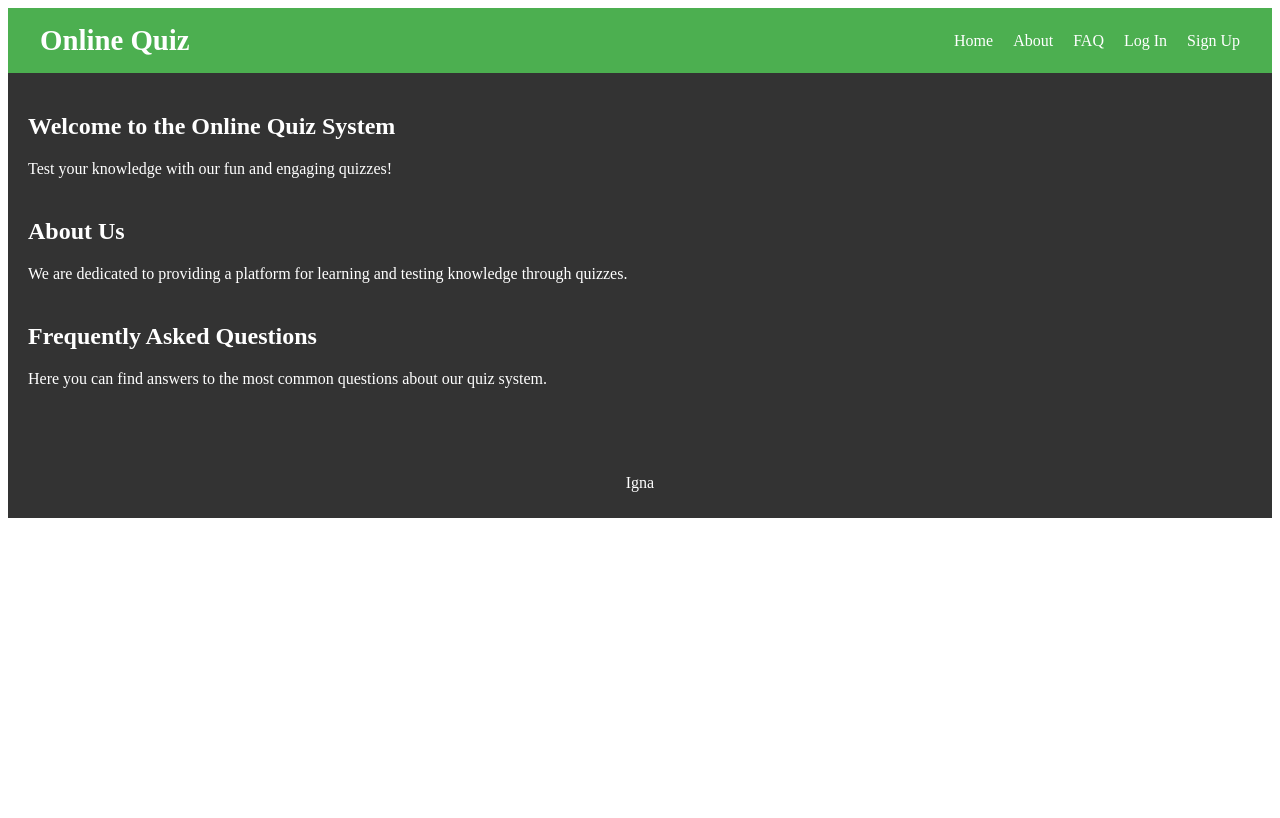
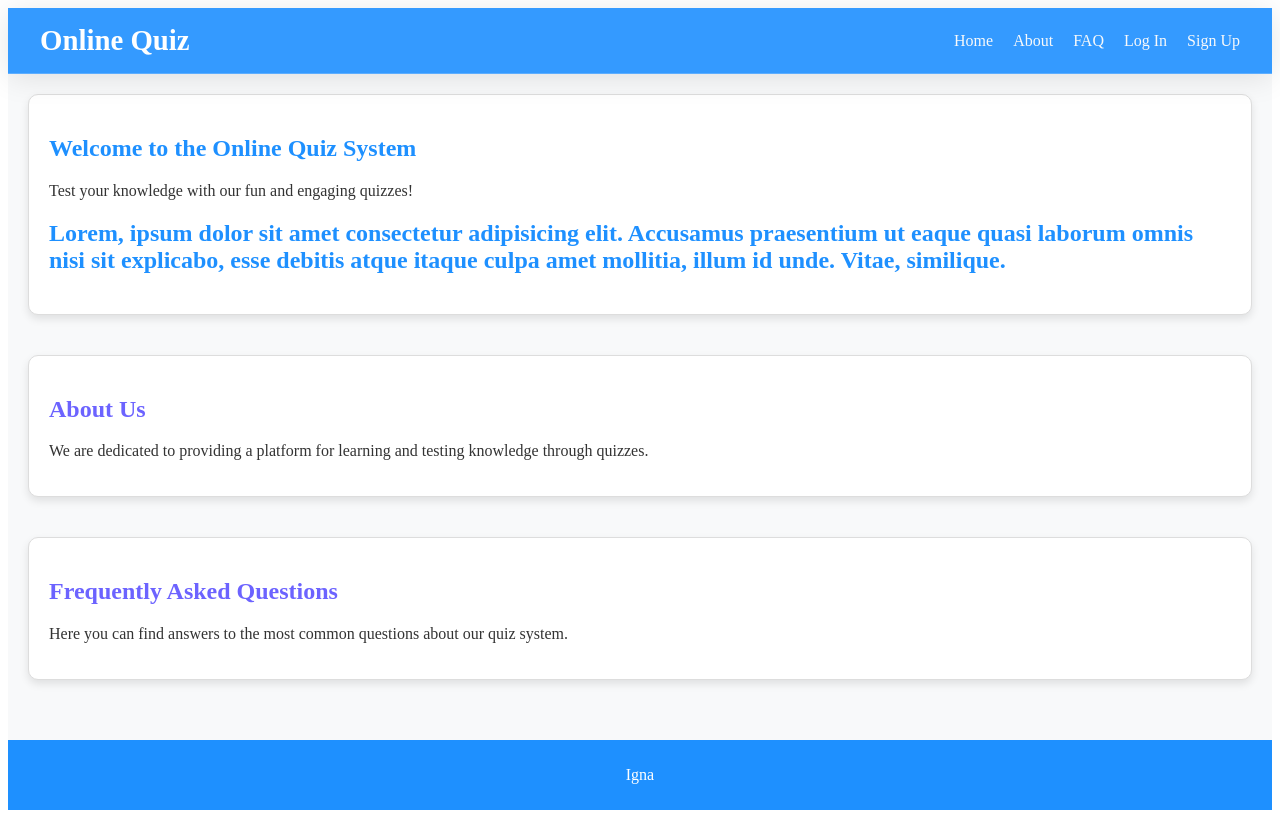
Before and after one commit to kaitoshin2017/online-quiz, a Vue app: page / in a window 1280 px wide. Built offline with nearby package versions, Linux system fonts and the light colour scheme.

Commit message:
7667u756

```diff
--- a/src/views/HomeView.vue
+++ b/src/views/HomeView.vue
@@ -19,6 +19,7 @@
       <section id="home">
         <h1>Welcome to the Online Quiz System</h1>
         <p>Test your knowledge with our fun and engaging quizzes!</p>
+        <h1>Lorem, ipsum dolor sit amet consectetur adipisicing elit. Accusamus praesentium ut eaque quasi laborum omnis nisi sit explicabo, esse debitis atque itaque culpa amet mollitia, illum id unde. Vitae, similique.</h1>
       </section>
 
       <section id="about">
@@ -33,8 +34,7 @@
     </main>
 
     <footer>
-      <p>Igna
-      </p>
+      <p>Igna</p>
     </footer>
   </div>
 </template>
@@ -49,18 +49,22 @@ export default {
 /* Global background and font styles */
 html,
 body {
+  background-color: #f8f9fa; /* Light Gray/White background */
+  font-family: Arial, sans-serif;
+  color: #333;
   margin: 0;
   padding: 0;
-  background-color: #333; /* Gray background */
-  font-family: Arial, sans-serif;
-  color: #333;
 }
 
-/* Header styles */
+/* Header styles - Glassmorphism effect */
 header {
-  background-color: #4caf50;
+  background: rgba(30, 144, 255, 0.9); /* Dodger Blue with slight transparency */
+  backdrop-filter: blur(10px); /* Glass blur effect */
+  -webkit-backdrop-filter: blur(10px); /* For Safari support */
   padding: 1rem 2rem;
   color: white;
+  border-bottom: 1px solid rgba(255, 255, 255, 0.2);
+  box-shadow: 0 4px 30px rgba(0, 0, 0, 0.1); /* Subtle shadow */
 }
 
 /* Flex container for header */
@@ -74,6 +78,7 @@ nav {
 .logo h1 {
   margin: 0;
   font-size: 1.8rem;
+  color: #fff;
 }
 
 /* Navigation styles */
@@ -92,31 +97,47 @@ nav ul li {
 
 nav ul li a {
   text-decoration: none;
-  color: white;
+  color: #f8f9fa;
   font-size: 1rem;
-  transition: color 0.3s;
+  transition: color 0.3s, transform 0.3s;
 }
 
 /* Hover effect for links */
 nav ul li a:hover {
-  color: #ddd;
+  color: #6c63ff; /* Soft Indigo hover effect */
+  transform: scale(1.1);
 }
 
 /* Main content styles */
 main {
   padding: 20px;
-  background-color: #333;
-  color: white;
+  background-color: #f8f9fa;
+  color: #333;
 }
 
-/* Section spacing */
+/* Section styles */
 section {
   margin-bottom: 40px;
+  padding: 20px;
+  background-color: #ffffff;
+  border: 1px solid #ddd;
+  border-radius: 10px;
+  box-shadow: 0 4px 8px rgba(0, 0, 0, 0.1);
+}
+
+/* Home section headline */
+#home h1 {
+  color: #1e90ff;
+}
+
+/* About and FAQ section headers */
+h2 {
+  color: #6c63ff;
 }
 
 /* Footer styles */
 footer {
-  background-color: #333;
+  background-color: #1e90ff;
   color: white;
   text-align: center;
   padding: 10px 0;
```
